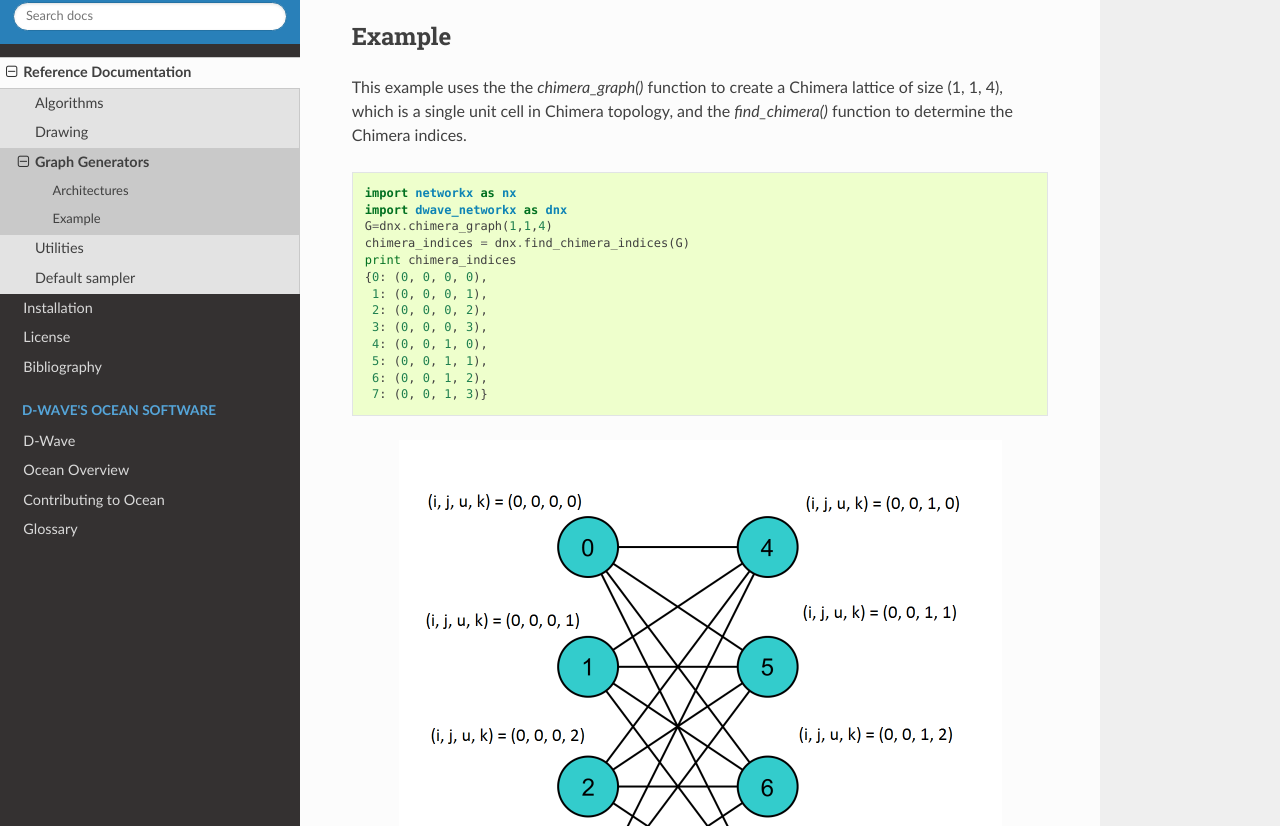
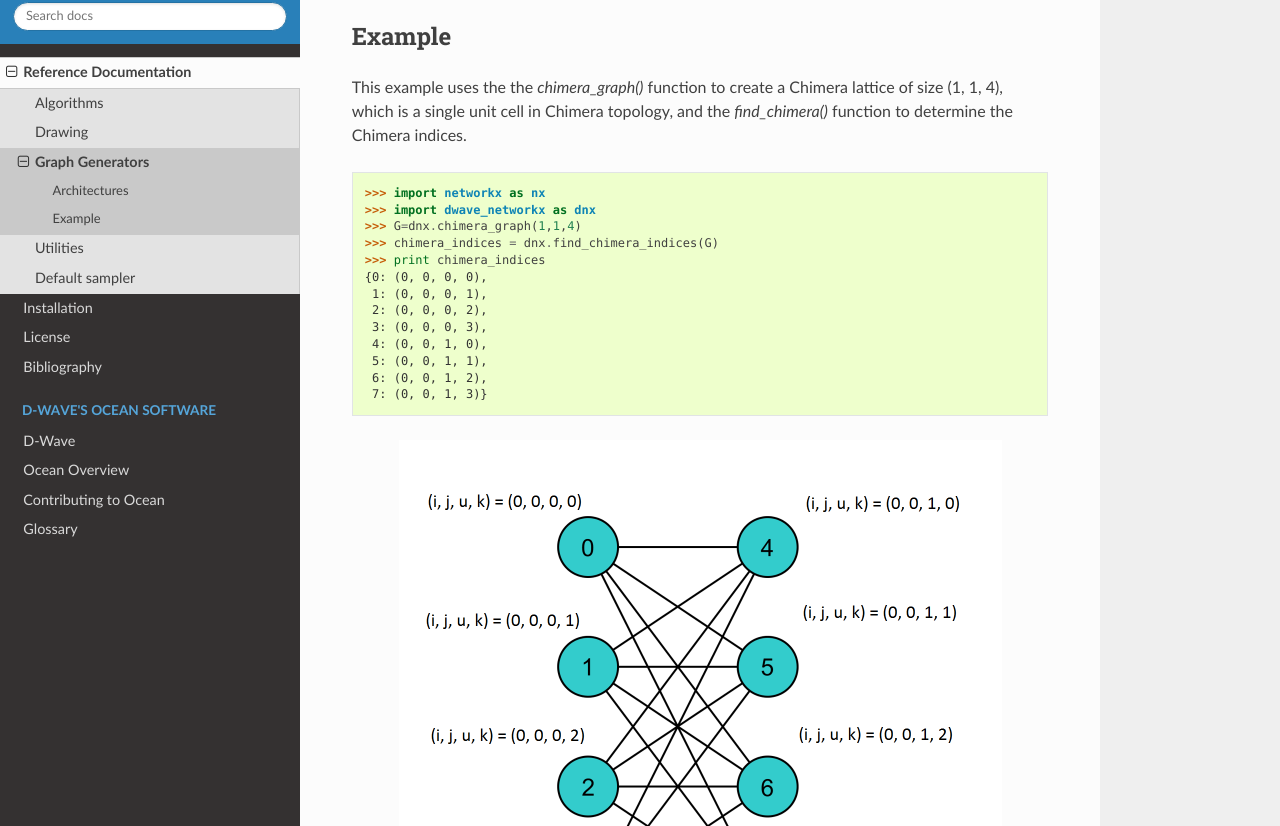
Before and after one commit to dwavesystems/dwave-networkx, a Sphinx documentation site: the page built from docs/reference/generators.rst, in a window 1280 px wide and 900 px high, scrolled down 1006 px, cut to the strip 74-900 px from the top of the window. Built offline with Sphinx 7.4.7 and the Read the Docs theme 2.0.0, drawn with Linux system fonts in a browser that asks for light colours.

Commit message:
Format for parameters

```diff
--- a/docs/reference/drawing.rst
+++ b/docs/reference/drawing.rst
@@ -43,25 +43,27 @@ and `draw_chimera()` functions to display those positions on a Chimera unit cell
 
 .. code-block:: python
 
-  import networkx as nx
-  import dwave_networkx as dnx
-  H=nx.Graph()
-  H.add_nodes_from([0,4,5,6,7])
-  H.add_edges_from([(0,4),(0,5),(0,6),(0,7)])
-  pos=dnx.chimera_layout(H)
-  pos
-  {0: array([ 0. , -0.5]),
-   4: array([ 0.5,  0. ]),
-   5: array([ 0.5 , -0.25]),
-   6: array([ 0.5 , -0.75]),
-   7: array([ 0.5, -1. ])}
-  # Show graph H on a Chimera unit cell
-  import matplotlib.pyplot as plt
-  plt.ion()
-  G=dnx.chimera_graph(1,1,4)   #Draw a Chimera unit cell
-  dnx.draw_chimera(G)
-  dnx.draw_chimera(H,node_color='b',node_shape='*',style='dashed',edge_color='b',width=3)
-  # matplotlib commands to add labels to graphic not shown
+   >>> import networkx as nx
+   >>> import dwave_networkx as dnx
+   >>> import matplotlib.pyplot as plt
+   >>> H=nx.Graph()
+   >>> H.add_nodes_from([0,4,5,6,7])
+   >>> H.add_edges_from([(0,4),(0,5),(0,6),(0,7)])
+   >>> pos=dnx.chimera_layout(H)
+   >>> pos
+   {0: array([ 0. , -0.5]),
+    4: array([ 0.5,  0. ]),
+    5: array([ 0.5 , -0.25]),
+    6: array([ 0.5 , -0.75]),
+    7: array([ 0.5, -1. ])}
+   >>> # Show graph H on a Chimera unit cell
+   >>> plt.ion()
+   >>> G=dnx.chimera_graph(1,1,4)   #Draw a Chimera unit cell
+   >>> dnx.draw_chimera(G)
+   >>> dnx.draw_chimera(H,node_color='b',node_shape='*',style='dashed',edge_color='b',width=3)
+   >>> # matplotlib commands to add labels to graphic not shown
+
+
 
 .. figure:: ../_static/chimera_layout_0-rightside.png
 	:align: center
--- a/docs/reference/generators.rst
+++ b/docs/reference/generators.rst
@@ -30,11 +30,11 @@ the `find_chimera()` function to determine the Chimera indices.
 
 .. code-block:: python
 
-  import networkx as nx
-  import dwave_networkx as dnx
-  G=dnx.chimera_graph(1,1,4)
-  chimera_indices = dnx.find_chimera_indices(G)
-  print chimera_indices
+  >>> import networkx as nx
+  >>> import dwave_networkx as dnx
+  >>> G=dnx.chimera_graph(1,1,4)
+  >>> chimera_indices = dnx.find_chimera_indices(G)
+  >>> print chimera_indices
   {0: (0, 0, 0, 0),
    1: (0, 0, 0, 1),
    2: (0, 0, 0, 2),
@@ -44,7 +44,6 @@ the `find_chimera()` function to determine the Chimera indices.
    6: (0, 0, 1, 2),
    7: (0, 0, 1, 3)}
 
-
 .. figure:: ../_static/find_chimera-unitcell.png
 	:align: center
 	:name: find_chimera-unitcell
```
Also changed, not shown: 3 other files.
